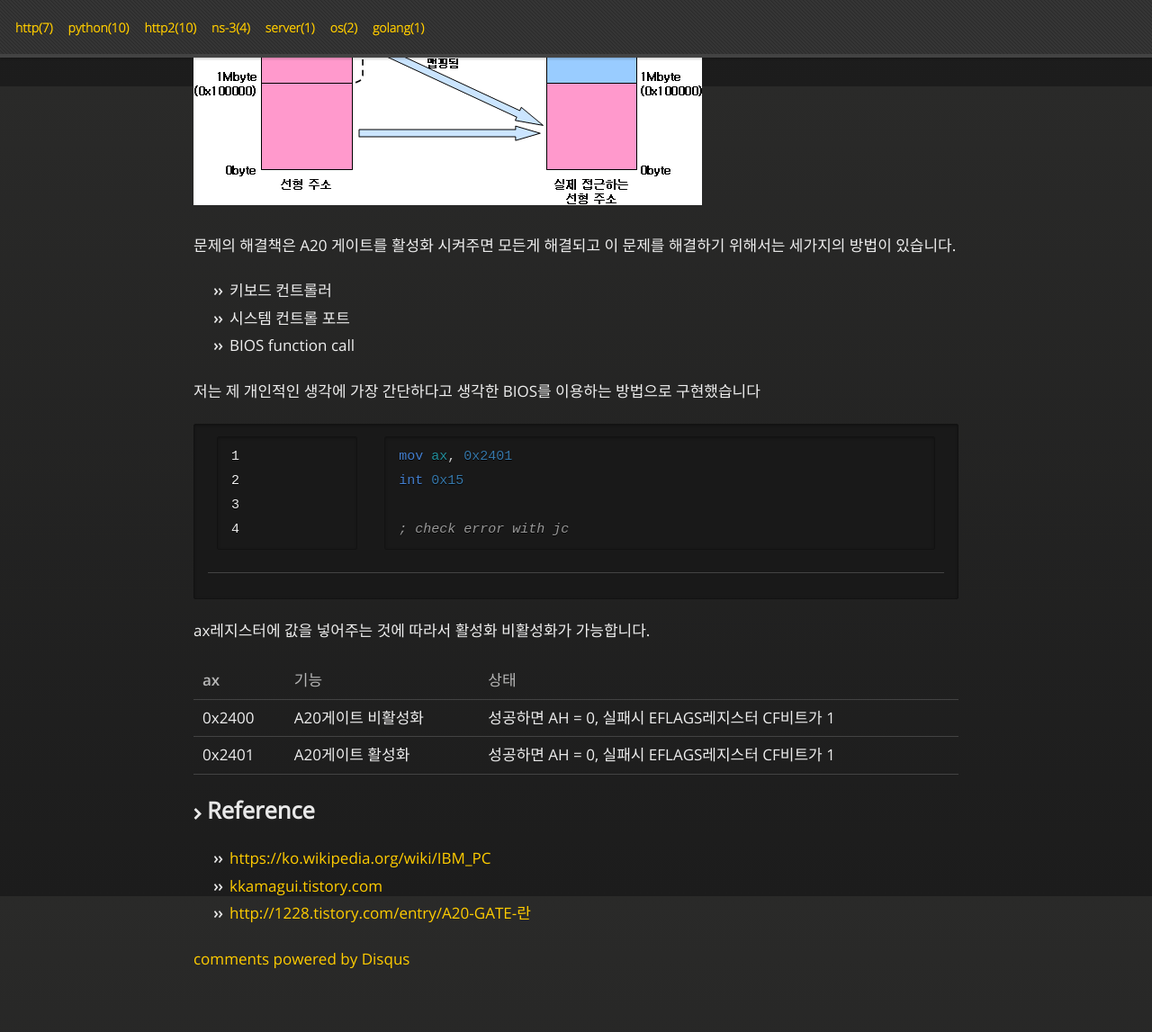
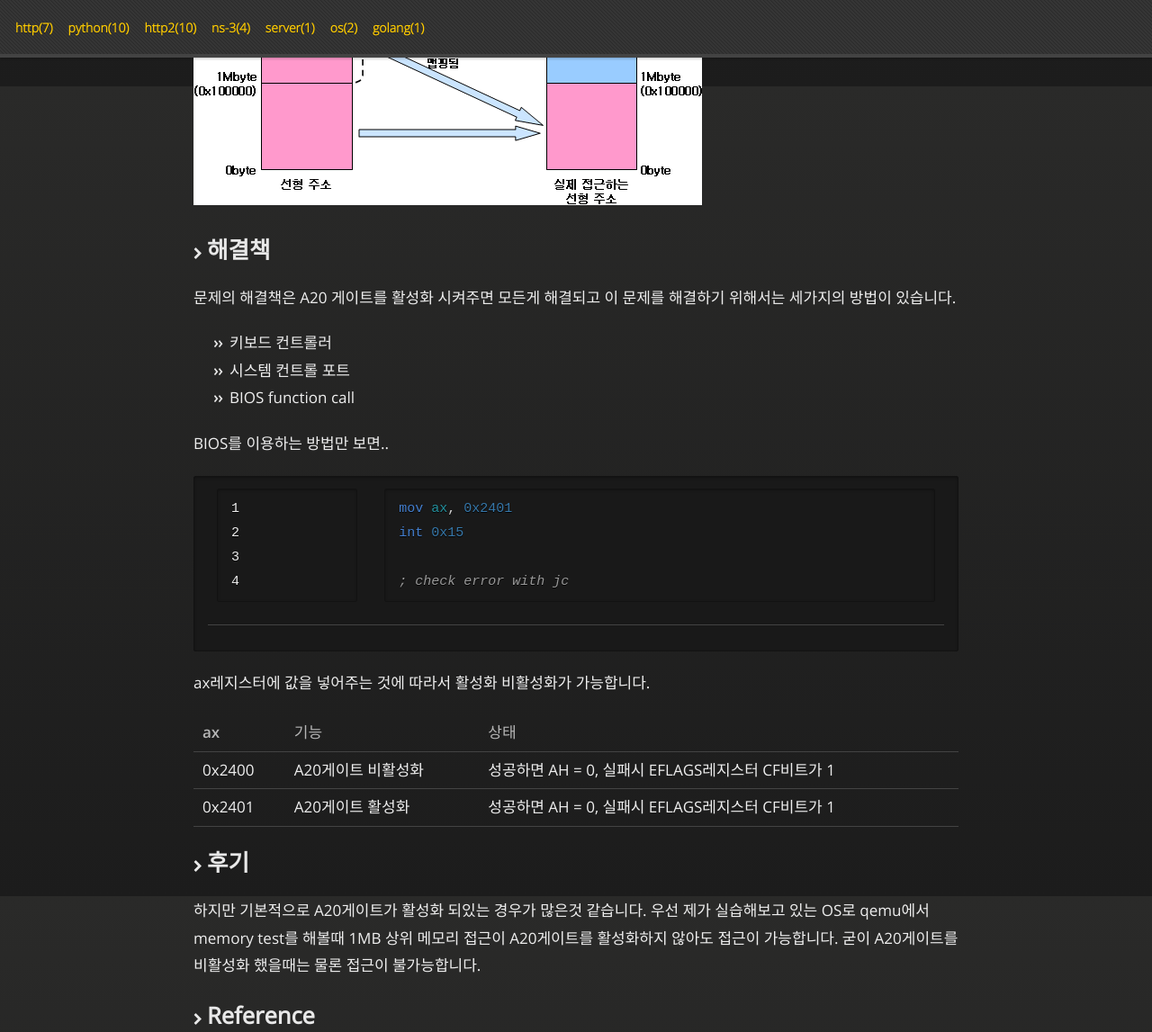
Before and after one commit to Luavis/luavis.github.io, a Jekyll site: the page built from _posts/os/2015-12-01-a20.markdown, in a window 1280 px wide and 1400 px high, scrolled down 2604 px, cut to the strip 0-1147 px from the top of the window. Shown: the whole strip at 90% size. Built offline with Jekyll 4.4.1, drawn with Linux system fonts in a browser that asks for light colours; comment, search, counter and statistics services are not loaded.

Commit message:
Edit A20 gate

```diff
--- a/_posts/os/2015-12-01-a20.markdown
+++ b/_posts/os/2015-12-01-a20.markdown
@@ -33,13 +33,15 @@ A20게이트는 21번째 address bus line에 있는 and gate를 말합니다.
 
 ![](/assets/a20_error.png)
 
+## 해결책
+
 문제의 해결책은 A20 게이트를 활성화 시켜주면 모든게 해결되고 이 문제를 해결하기 위해서는 세가지의 방법이 있습니다.
 
 - 키보드 컨트롤러
 - 시스템 컨트롤 포트
 - BIOS function call
 
-저는 제 개인적인 생각에 가장 간단하다고 생각한 BIOS를 이용하는 방법으로 구현했습니다
+BIOS를 이용하는 방법만 보면..
 
 {% highlight nasm linenos %}
 mov ax, 0x2401
@@ -55,6 +57,9 @@ ax레지스터에 값을 넣어주는 것에 따라서 활성화 비활성화가
 | 0x2400 | A20게이트 비활성화 |성공하면 AH = 0, 실패시 EFLAGS레지스터 CF비트가 1 |
 | 0x2401 | A20게이트 활성화 | 성공하면 AH = 0, 실패시 EFLAGS레지스터 CF비트가 1 |
 
+## 후기
+
+하지만 기본적으로 A20게이트가 활성화 되있는 경우가 많은것 같습니다. 우선 제가 실습해보고 있는 OS로 qemu에서 memory test를 해볼때 1MB 상위 메모리 접근이 A20게이트를 활성화하지 않아도 접근이 가능합니다. 굳이 A20게이트를 비활성화 했을때는 물론 접근이 불가능합니다.
 
 ## Reference
 
```
